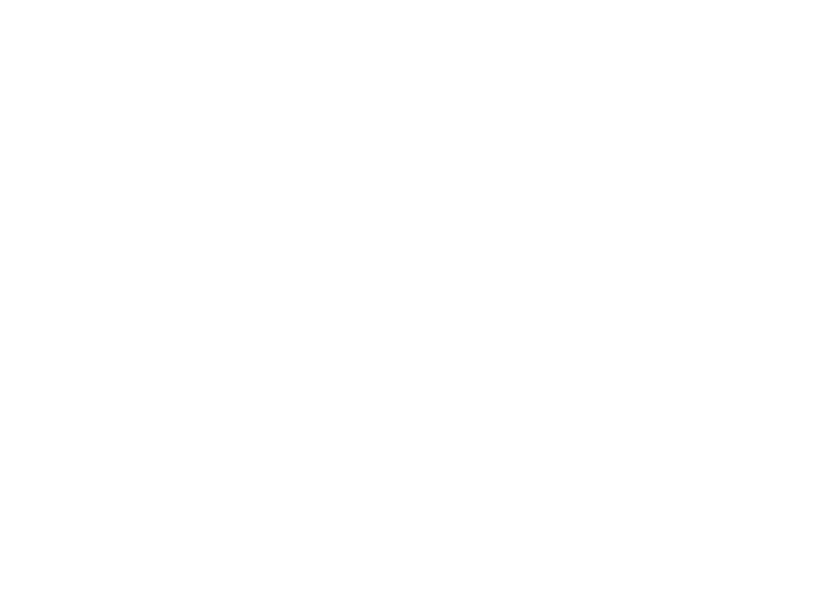
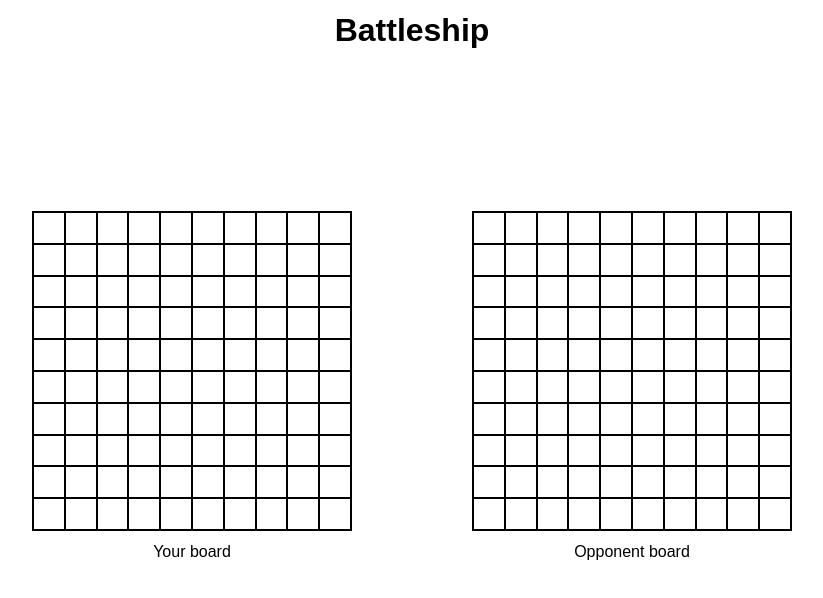
Before and after one commit to leetbeet/battleship, a website built with webpack: page src/template.html in a window 1280 px wide. Shown: the whole page, without its empty margins (228-1051 px from the left). Built offline with nearby package versions, Linux system fonts and the light colour scheme.

Commit message:
feat: add boards to the UI

```diff
--- a/src/index.js
+++ b/src/index.js
@@ -1 +1,14 @@
-import "./style.css";
+import './style.css';
+
+// create boards
+(() => {
+  const board1 = document.querySelector('.board1');
+  const board2 = document.querySelector('.board2');
+
+  for (let i = 0; i < 100; i++) {
+    const cell1 = document.createElement('div');
+    const cell2 = document.createElement('div');
+    board1.appendChild(cell1);
+    board2.appendChild(cell2);
+  }
+})();
--- a/src/style.css
+++ b/src/style.css
@@ -3,3 +3,41 @@
   padding: 0;
   box-sizing: border-box;
 }
+
+body {
+  font-family: Arial, Helvetica, sans-serif;
+}
+
+h1 {
+  display: flex;
+  justify-content: center;
+  padding: 12px 0;
+}
+
+.boards {
+  display: flex;
+  justify-content: center;
+  gap: 120px;
+  padding-top: 150px;
+}
+
+.board1,
+.board2 {
+  height: 320px;
+  width: 320px;
+  display: grid;
+  grid-template-columns: repeat(10, 1fr);
+  border: 1px solid black;
+}
+
+.board1 > *,
+.board2 > * {
+  position: relative;
+  border: 1px solid black;
+}
+
+.boards p {
+  display: flex;
+  justify-content: center;
+  padding-top: 12px;
+}
--- a/src/template.html
+++ b/src/template.html
@@ -1,11 +1,22 @@
-<!DOCTYPE html>
+<!doctype html>
 <html lang="en">
-<head>
-    <meta charset="UTF-8">
-    <meta name="viewport" content="width=device-width, initial-scale=1.0">
-    <title>Document</title>
-</head>
-<body>
-
-</body>
+  <head>
+    <meta charset="UTF-8" />
+    <meta name="viewport" content="width=device-width, initial-scale=1.0" />
+    <title>Battleship</title>
+  </head>
+  <body>
+    <h1>Battleship</h1>
+    <h3 class="output-msg"></h3>
+    <div class="boards">
+      <div>
+        <div class="board1"></div>
+        <p>Your board</p>
+      </div>
+      <div>
+        <div class="board2"></div>
+        <p>Opponent board</p>
+      </div>
+    </div>
+  </body>
 </html>
```
